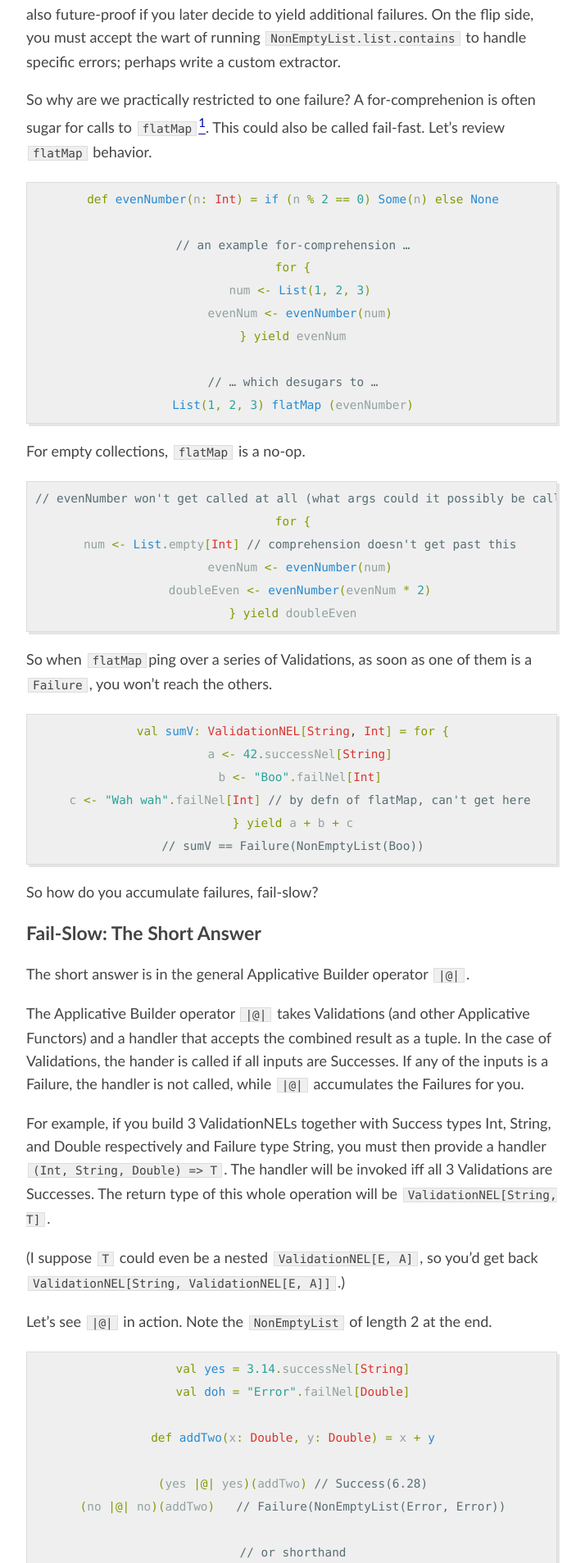
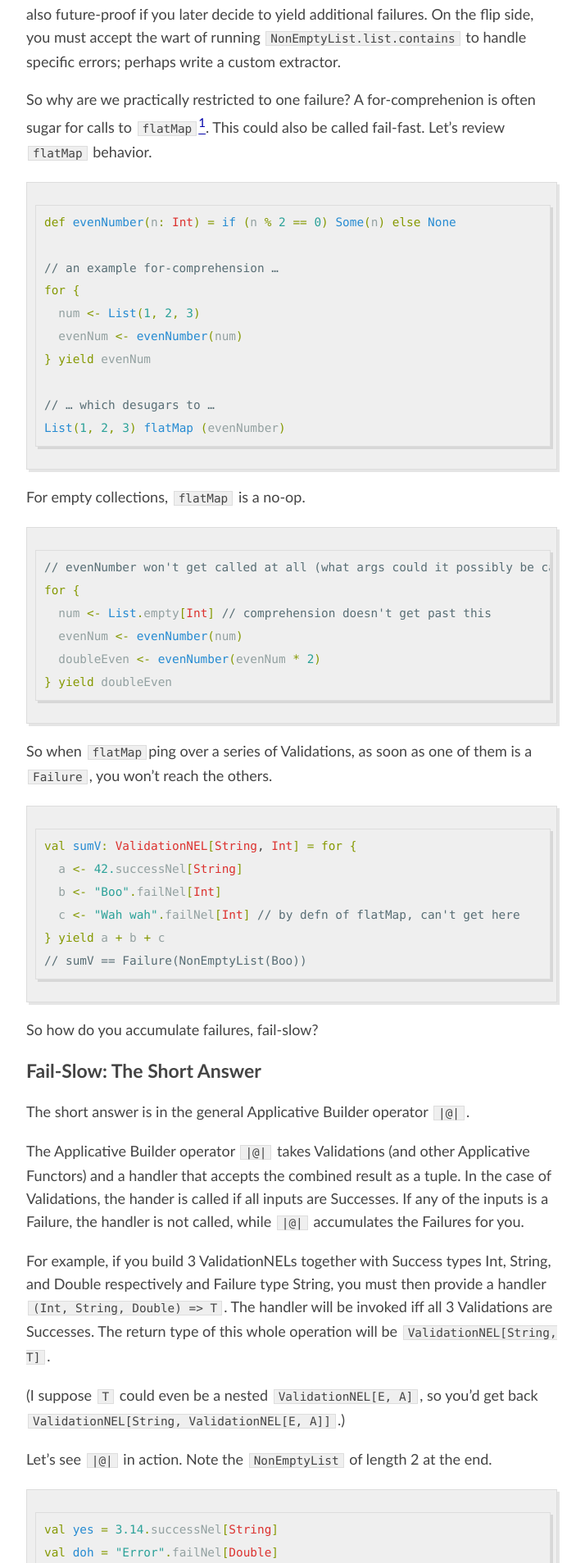
Before and after one commit to john-kurkowski/john-kurkowski.github.io, a Jekyll site: the page built from _posts/2013-05-27-accumulating-multiple-failures-in-a-ValidationNEL.md, in a window 1280 px wide. Shown: the part 1434-3341 px from the top of the page at 82% size, without its empty margins (284-998 px from the left). Built offline with Jekyll 4.4.1, drawn with Linux system fonts in a browser that asks for light colours; nearby versions of some CDN libraries; comment, search, counter and statistics services are not loaded.

Commit message:
Embrace native support for fenced code snippets

````diff
--- a/_posts/2013-05-27-accumulating-multiple-failures-in-a-ValidationNEL.md
+++ b/_posts/2013-05-27-accumulating-multiple-failures-in-a-ValidationNEL.md
@@ -63,7 +63,7 @@ So why are we practically restricted to one failure? A for-comprehenion is often
 sugar for calls to `flatMap`[<sup>1</sup>](#1). This could also be called
 fail-fast. Let's review `flatMap` behavior.
 
-{% highlight scala %}
+```scala
 def evenNumber(n: Int) = if (n % 2 == 0) Some(n) else None
 
 // an example for-comprehension …
@@ -74,30 +74,30 @@ for {
 
 // … which desugars to …
 List(1, 2, 3) flatMap (evenNumber)
-{% endhighlight %}
+```
 
 For empty collections, `flatMap` is a no-op.
 
-{% highlight scala %}
+```scala
 // evenNumber won't get called at all (what args could it possibly be called with?)
 for {
   num <- List.empty[Int] // comprehension doesn't get past this
   evenNum <- evenNumber(num)
   doubleEven <- evenNumber(evenNum * 2)
 } yield doubleEven
-{% endhighlight %}
+```
 
 So when `flatMap`ping over a series of Validations, as soon as one of them is a
 `Failure`, you won't reach the others.
 
-{% highlight scala %}
+```scala
 val sumV: ValidationNEL[String, Int] = for {
   a <- 42.successNel[String]
   b <- "Boo".failNel[Int]
   c <- "Wah wah".failNel[Int] // by defn of flatMap, can't get here
 } yield a + b + c
 // sumV == Failure(NonEmptyList(Boo))
-{% endhighlight %}
+```
 
 So how do you accumulate failures, fail-slow?
 
@@ -122,7 +122,7 @@ Validations are Successes. The return type of this whole operation will be
 
 Let's see `|@|` in action. Note the `NonEmptyList` of length 2 at the end.
 
-{% highlight scala %}
+```scala
 val yes = 3.14.successNel[String]
 val doh = "Error".failNel[Double]
 
@@ -136,7 +136,7 @@ def addTwo(x: Double, y: Double) = x + y
 (yes |@| doh){_ + _} // Failure(NonEmptyList(Error))
 (doh |@| yes){_ + _} // Failure(NonEmptyList(Error))
 (doh |@| doh){_ + _} // Failure(NonEmptyList(Error, Error))
-{% endhighlight %}
+```
 
 `|@|` is the most general way to deal with ValidationNELs. There are also more
 specific operators for shorthand accumulation, if you can make certain
@@ -148,39 +148,39 @@ each other, favoring Success rather than failing fast. Note, for appending to be
 possible, the Success type and Failure type must both be Semigroups, such as
 numbers, strings, and NonEmptyLists, among others.
 
-{% highlight scala %}
+```scala
 yes >>*<< yes // Success(6.28)
 yes >>*<< doh // Success(3.14)
 doh >>*<< yes // Success(3.14)
 doh >>*<< doh // Failure(NonEmptyList(Error, Error))
-{% endhighlight %}
+```
 
 Scalaz 7 introduces findSuccess, which short-circuits, returning first success,
 otherwise appending failures. Unlike `>>*<<`, only the Failure type must be a
 Semigroup.
 
-{% highlight scala %}
+```scala
 yes findSuccess yes // Success(3.14)
 yes findSuccess doh // Success(3.14)
 doh findSuccess yes // Success(3.14)
 doh findSuccess doh // Failure(NonEmptyList(Error, Error))
-{% endhighlight %}
+```
 
 Finally, for favoring Failure, Scalaz 7 introduces `+++`. Both Success and
 Failure must be Semigroups again.
 
-{% highlight scala %}
+```scala
 yes +++ yes // Success(6.28)
 yes +++ doh // Failure(NonEmptyList(Error))
 doh +++ yes // Failure(NonEmptyList(Error))
 doh +++ doh // Failure(NonEmptyList(Error, Error))
-{% endhighlight %}
+```
 
 The alternative to learning these typeclasses and their operators is
 constructing a mutable buffer and side-effectfully accumulating failures
 yourself.
 
-{% highlight scala %}
+```scala
 var sum = 0.0
 val fails = collection.mutable.ArrayBuffer[String]()
 yes fold (fails ++= _.list, sum += _)
@@ -191,7 +191,7 @@ if (fails.isEmpty) {
   NonEmptyList(fails.head, fails.tail: _*).fail
 }
 // Failure(NonEmptyList(Error))
-{% endhighlight %}
+```
 
 Awkward, no?
 
````
Also changed, not shown: _posts/2014-09-08-paint-by-types.md (+4 -4 lines).
